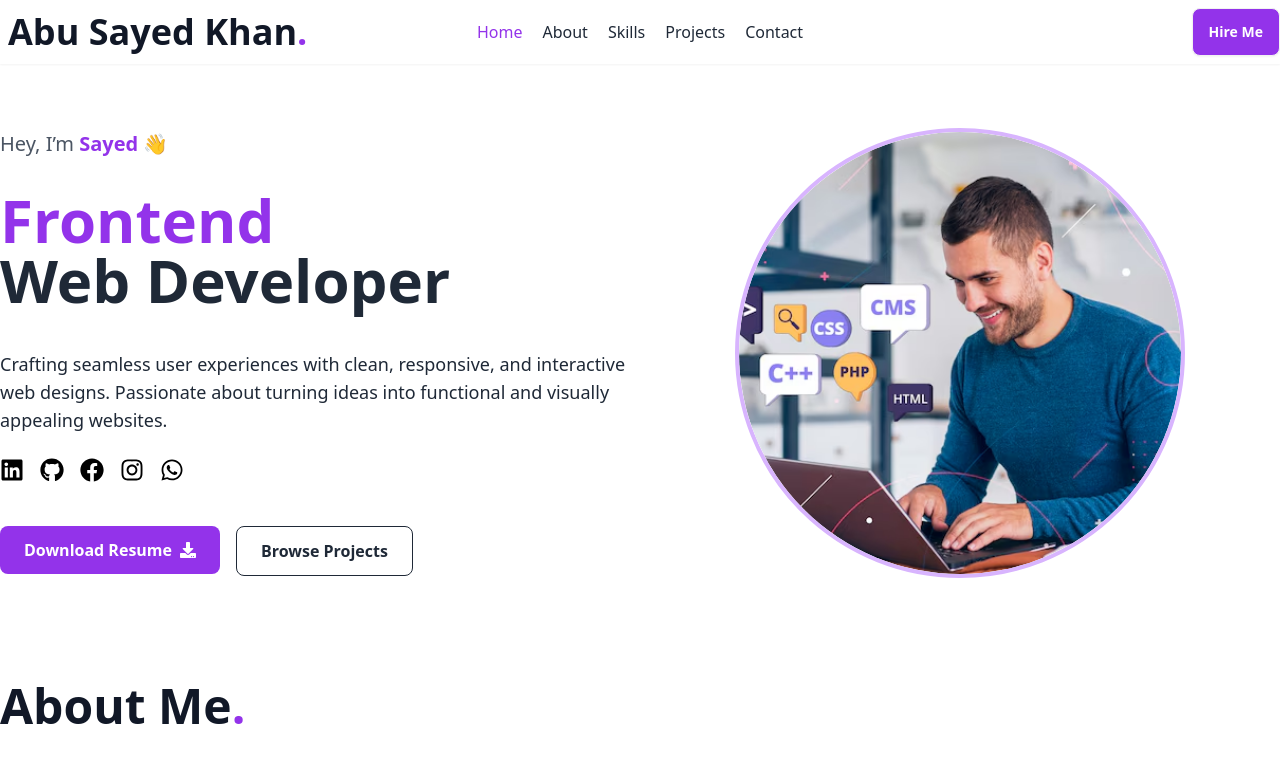
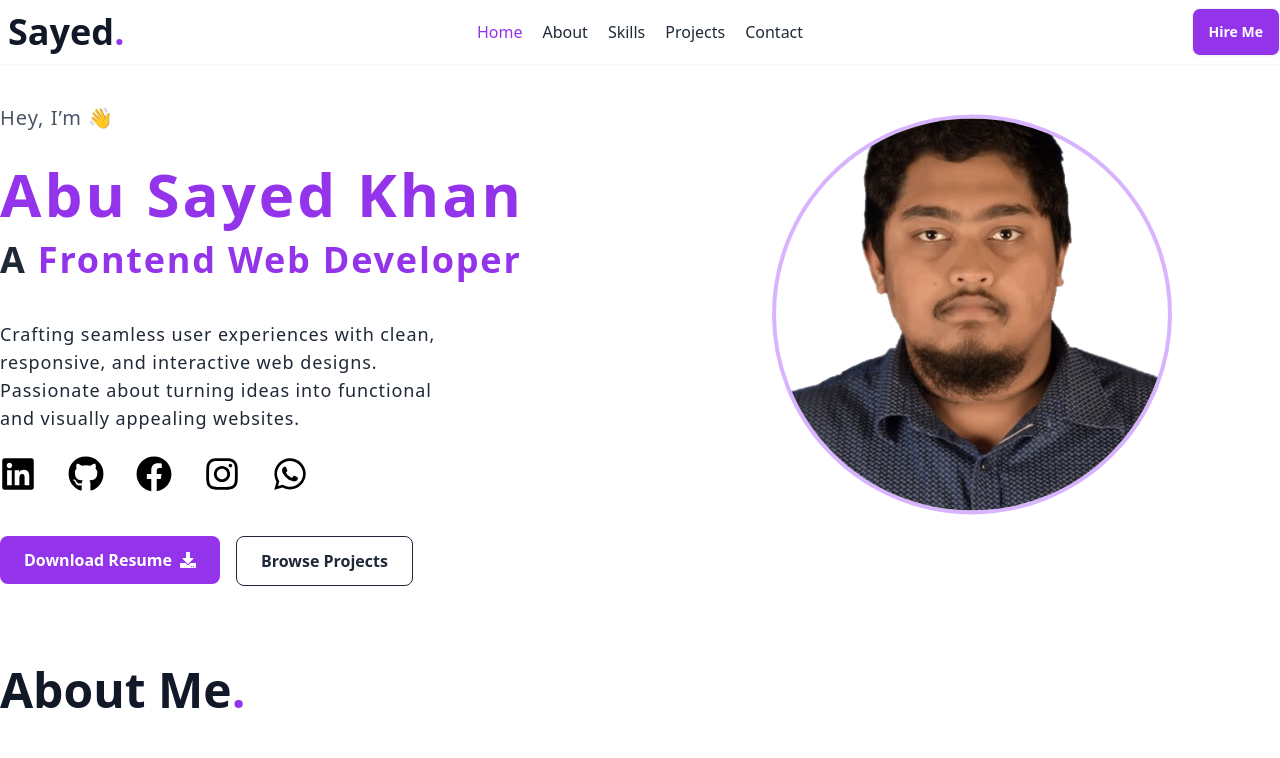
Before and after one commit to sayed725/My-Portfolio, a React (Vite) app: page / in a window 1280 px wide. Shown: the top 758 px of the page. Built offline with nearby package versions, Linux system fonts and the light colour scheme.

Commit message:
added some changes to banner

```diff
--- a/package.json
+++ b/package.json
@@ -13,6 +13,7 @@
     "@emailjs/browser": "^4.4.1",
     "localforage": "^1.10.0",
     "match-sorter": "^8.0.0",
+    "motion": "^12.11.0",
     "react": "^18.3.1",
     "react-dom": "^18.3.1",
     "react-helmet-async": "^2.0.5",
@@ -20,6 +21,7 @@
     "react-icons": "^5.4.0",
     "react-router-dom": "^7.1.1",
     "react-scroll": "^1.9.3",
+    "react-simple-typewriter": "^5.0.1",
     "react-slick": "^0.30.3",
     "slick-carousel": "^1.8.1",
     "sort-by": "^1.2.0"
--- a/src/Components/Banner.jsx
+++ b/src/Components/Banner.jsx
@@ -7,7 +7,7 @@ const Banner = () => {
       <div className="hero bg-base-200 h-[600px]">
         <div className="hero-content flex-col lg:flex-row-reverse">
           <img
-            src="/demo.avif"
+            src="/public/1130-removebg.png"
             className="w-full rounded-lg shadow-2xl h-full"
           />
           <div className="w-full">
--- a/src/Components/Hero.jsx
+++ b/src/Components/Hero.jsx
@@ -1,92 +1,107 @@
-import React from "react";
 import { FaDownload, FaInstagram, FaWhatsapp } from "react-icons/fa";
 import { FaLinkedin, FaGithub, FaFacebook } from "react-icons/fa";
+import { motion } from "framer-motion";
+import { Link } from "react-scroll";
 
 const HeroSection = () => {
   return (
-    <section className="py-8 lg:py-16">
-      <div className=" flex flex-col lg:flex-row items-center">
+    <section className="py-6 sm:py-8 lg:py-10 ">
+      <div className="container mx-auto flex flex-col lg:flex-row items-center gap-8 lg:gap-12">
         {/* Left Section */}
-        <div className="lg:w-1/2 text-left">
-          <p className="text-gray-600 text-xl">
-            Hey, I’m <span className="font-semibold text-purple-600">Sayed</span> 👋
+        <div className="w-11/12 mx-auto lg:w-1/2 text-center lg:text-left">
+          <p className="text-gray-600 text-lg tracking-wider sm:text-xl">
+            Hey, I’m{" "}
+             👋
           </p>
-          <h1 className="text-4xl md:text-6xl font-bold leading-tight mt-8">
-            <span className="text-purple-600">Frontend</span> <br className="hidden lg:block" /> Web Developer
+          <h1 className="text-3xl sm:text-4xl md:text-5xl lg:text-6xl font-bold tracking-wider leading-tight mt-4 sm:mt-6 lg:mt-8">
+            <span className="text-purple-600">Abu Sayed Khan</span>{" "}
           </h1>
-          <p className="text-gray-800 mt-10 text-lg">
-          Crafting seamless user experiences with clean, responsive, and interactive web designs.
-          Passionate about turning ideas into functional and visually appealing websites.
+          <h1 className="text-xl sm:text-2xl md:text-3xl lg:text-4xl font-bold tracking-wider leading-tight mt-4 sm:mt-4 lg:mt-4">
+           A <span className="text-purple-600">Frontend Web Developer</span>{" "}
+          </h1>
+          <p className="text-gray-800 mt-6 sm:mt-8 lg:mt-10 text-base tracking-wider sm:text-lg text-center lg:text-start max-w-md mx-auto lg:mx-0">
+            Crafting seamless user experiences with clean, responsive, and
+            interactive web designs. Passionate about turning ideas into
+            functional and visually appealing websites.
           </p>
 
-
-          <div className="flex gap-4 py-6 justify-center items-center lg:justify-start lg:items-start">
+          <div className="flex gap-4 sm:gap-8 py-6 justify-center lg:justify-start">
             <a
               href="https://www.linkedin.com/in/abu-sayed-khan-922801317?utm_source=share&utm_campaign=share_via&utm_content=profile&utm_medium=android_app"
               target="_blank"
-                              className="text-black  hover:text-blue-500 text-2xl"
+              className="text-black hover:text-blue-500 text-4xl"
             >
               <FaLinkedin />
-
             </a>
             <a
               href="https://github.com/sayed725"
               target="_blank"
-                              className="text-black  hover:text-blue-500 text-2xl"
+              className="text-black hover:text-blue-500 text-4xl"
             >
               <FaGithub />
-
             </a>
             <a
               href="https://www.facebook.com/abu.ssayed.khan.2024"
               target="_blank"
-                              className="text-black  hover:text-blue-500 text-2xl"
+              className="text-black hover:text-blue-500 text-4xl"
             >
               <FaFacebook />
-
             </a>
             <a
-                              href="https://www.facebook.com/abu.ssayed.khan.2024"
+              href="https://www.instagram.com/abu.ssayed.khan.2024"
               target="_blank"
-                              className="text-black  hover:text-blue-500 text-2xl"
+              className="text-black hover:text-blue-500 text-4xl"
             >
               <FaInstagram />
-
             </a>
             <a
-                              href="https://www.facebook.com/abu.ssayed.khan.2024"
+              href="https://wa.me/+8801627142598"
               target="_blank"
-                              className="text-black  hover:text-blue-500 text-2xl"
+              className="text-black hover:text-blue-500 text-4xl"
             >
               <FaWhatsapp />
-
             </a>
-
           </div>
 
+          <div className="mt-5 flex flex-col sm:flex-row justify-center lg:justify-start gap-4">
+            <a
+              href="https://drive.google.com/file/d/1xUa-WkEOkaHclDsT4Jzo30v2lNWLIVLZ/view?usp=sharing"
+              target="_blank"
+            >
+              <button className="bg-purple-600 text-white px-4 sm:px-6 py-2.5 sm:py-3 rounded-lg font-semibold hover:bg-purple-700 flex items-center justify-center gap-2 w-full sm:w-auto">
+                Download Resume <FaDownload />
+              </button>
+            </a>
+            <Link to="projects"
+            smooth={true} duration={700}
+            >
 
-
-
-
-          <div className="mt-5 flex justify-center lg:justify-start space-x-4">
-           <a href="https://drive.google.com/file/d/1xUa-WkEOkaHclDsT4Jzo30v2lNWLIVLZ/view?usp=sharing" target="_blank">   <button className="bg-purple-600 text-white px-3 sm:px-6 py-3 rounded-lg font-semibold hover:bg-purple-700 flex items-center gap-2">
-              Download Resume <FaDownload/>
-            </button> </a>
-            <a href="#1234"><button className="border border-gray-800 px-3 sm:px-6 py-3 rounded-lg font-semibold hover:bg-gray-800 hover:text-white">
+              <button className="border border-gray-800 px-4 sm:px-6 py-2.5 sm:py-3 rounded-lg font-semibold hover:bg-gray-800 hover:text-white w-full sm:w-auto">
                 Browse Projects
-            </button> </a>
+              </button>
+            </Link>
           </div>
         </div>
 
         {/* Right Section */}
-        <div className="lg:w-1/2 mt-12 lg:mt-0 flex justify-center">
-          <div className="relative w-[300px] h-[300px] md:w-[450px] md:h-[450px] rounded-full border-4 border-purple-300 flex items-center justify-center overflow-hidden">
+        <div className="lg:w-1/2 mt-8 lg:mt-0 flex justify-center">
+          <motion.div
+            animate={{ y: [-32, 32] }} // Move up 20px and down 20px
+            transition={{
+              duration: 3, // Duration of one cycle
+              repeat: Infinity, // Repeat indefinitely
+              repeatType: "reverse", // Reverse direction for smooth up-and-down
+              ease: "easeInOut", // Smooth easing for natural motion
+            }}
+          >
+            <div className="relative w-[250px] h-[250px] sm:w-[300px] sm:h-[300px] md:w-[350px] md:h-[350px] lg:w-[400px] lg:h-[400px] rounded-full border-4 border-purple-300 flex items-center justify-center overflow-hidden">
               <img
-              src="/demo.avif" // Replace with your image URL
+                src="/1130-removebg.png"
                 alt="Profile"
-              className="w-full h-full object-cover rounded-full"
+                className="w-full h-full object-cover"
               />
             </div>
+          </motion.div>
         </div>
       </div>
     </section>
--- a/src/Components/Navbar.jsx
+++ b/src/Components/Navbar.jsx
@@ -60,7 +60,7 @@ const Navbar = () => {
             </ul>
           </div>
           <div className="text-xl sm:text-4xl font-bold text-gray-900">
-            Abu Sayed Khan<span className="text-purple-600">.</span>
+          Sayed<span className="text-purple-600">.</span>
           </div>
         </div>
         <div className="navbar-center hidden lg:flex">
```
Also changed, not shown: public/1130-removebg.png (added), 1 other file (tests, documents, lock files or other folders). Lines whose indentation alone changed are shown as unchanged.
